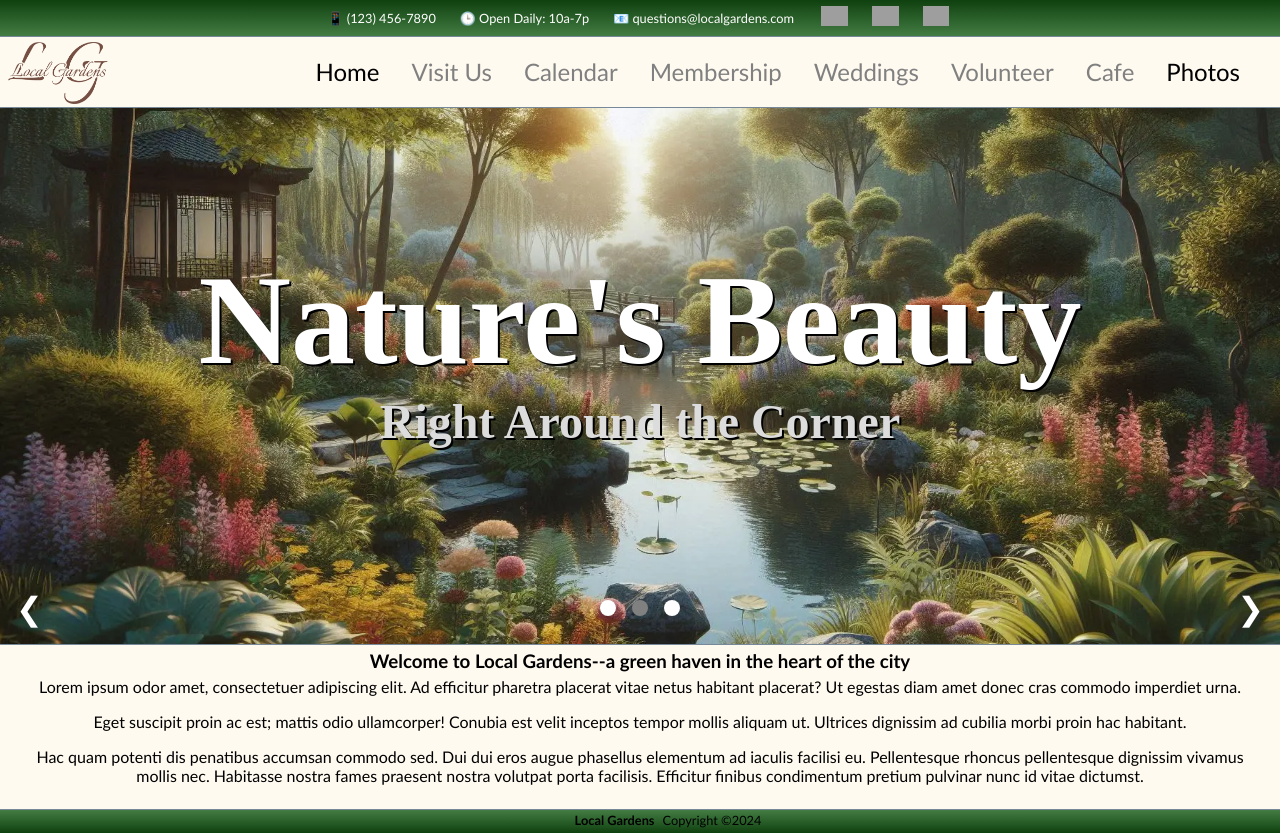
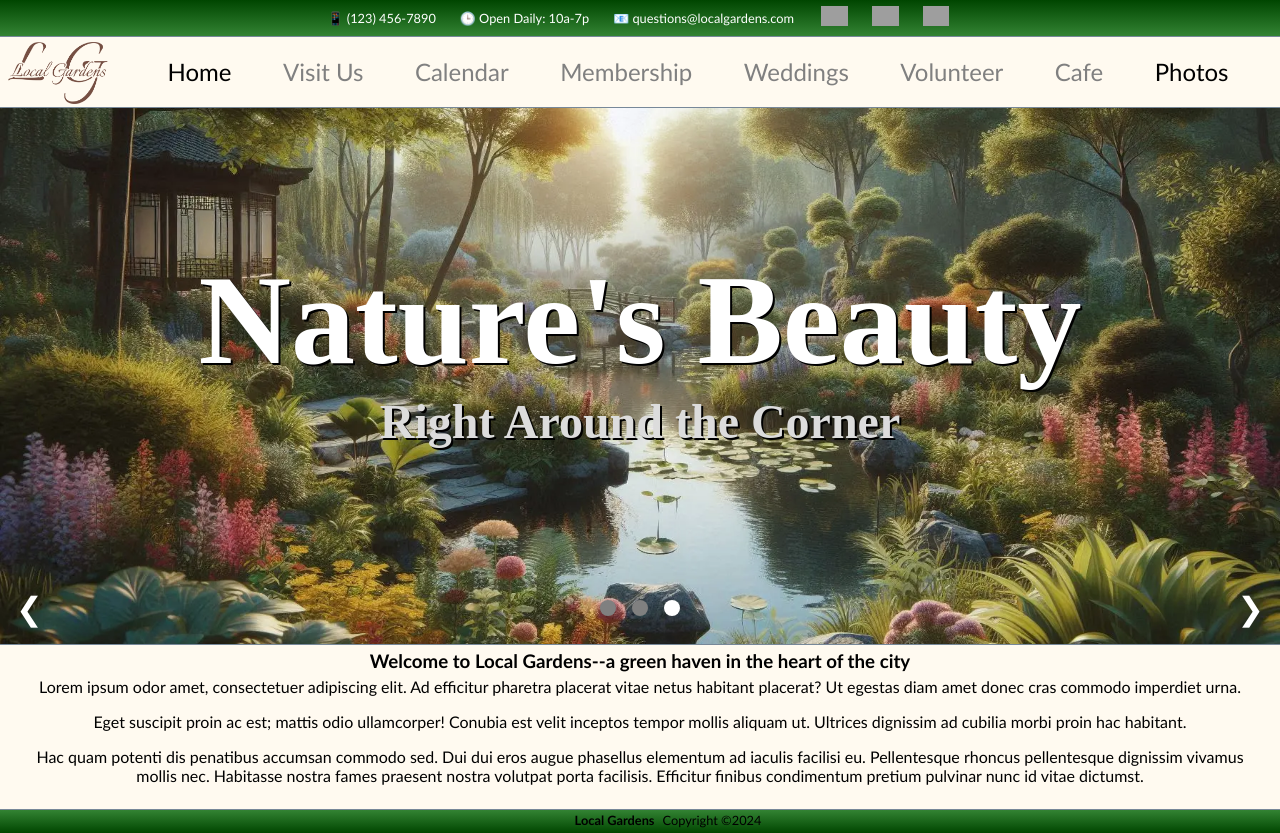
Before and after one commit to lurkGH/garden-website, a plain HTML site: page index.html in a window 1280 px wide. Drawn offline with Linux system fonts and the light colour scheme; grey boxes are pictures that could not be loaded; a web font is replaced by a local one.

Commit message:
feat: improve navbar, minor tweaks

```diff
--- a/css/style.css
+++ b/css/style.css
@@ -18,7 +18,7 @@ body {
 
 /*Header*/
 header {
-  background-color: rgb(21, 92, 21);
+  background-color: darkgreen;
   background-image: linear-gradient(rgba(0,0,0,0.3), rgba(255,255,255,.2));
   border-style: solid;
   border-width: 0 0 1px 0;
@@ -63,6 +63,7 @@ nav a :hover {
 }
 nav ul {
   display: inline-flex;
+  flex-grow: 1;
   flex-wrap: wrap;
   justify-content: space-evenly;
   gap: .3rem 1rem;
@@ -74,9 +75,14 @@ nav ul li a {
   font-size: 1.25rem;
   color: black;
   text-decoration: none;
+  border-width: 0; /*Hides border when inactive, without shifting elements*/
+  padding: 0 0.3rem;
 }
 nav ul li a:hover {
-  color: #765043;
+  border-style: solid;
+  border-color: tan;
+  background-color: tan;
+  border-radius: 10%;
 }
 nav ul li a:visited {
   color: black;
@@ -88,6 +94,7 @@ nav ul li a:visited {
   }
   nav ul li a {
     font-size: 1.5rem;
+    padding: 0.2rem 0.5rem;
   }
 }
 
@@ -96,7 +103,7 @@ footer {
   position: absolute;
   bottom: 0;
   width: 100%;
-  background-color: rgb(21, 92, 21);
+  background-color: darkgreen;
   background-image: linear-gradient(rgba(255,255,255,.2), rgba(0,0,0,0.3));
   border-style: solid;
   border-width: 1px 0 0px 0;
--- a/js/photoGallery.js
+++ b/js/photoGallery.js
@@ -35,7 +35,7 @@ function changeImage(photos) {
     // Sets first thumbnail to appear "selected"
     galleryImages[0].style.filter = "brightness(50%)";
     // Sets caption to first thumbnail's caption
-    caption.innerHTML = photos[0].caption;
+    caption.textContent = photos[0].caption;
 
     // Loops through each element, adding click event listener
     Array.from(galleryImages).forEach((item, index) => {
@@ -43,7 +43,7 @@ function changeImage(photos) {
             // Sets highlightImage source
             highlightImage.src = photos[index].source;
             // Sets caption
-            caption.innerHTML = photos[index].caption;
+            caption.textContent = photos[index].caption;
             // Prevents the change being applied to the same image clicked twice
             if (previousImage != galleryImages[index]) {
                 previousImage.style.filter = "brightness(100%)"
--- a/js/slideshow.js
+++ b/js/slideshow.js
@@ -29,14 +29,14 @@ function preload(_slides, callback) {
 function toggleTransition(applyTransition) {
     let slideshow = document.getElementsByClassName("slideshow")[0];
     let circles = document.getElementsByClassName("circle");
-    // Resets all circles to default white
+    // Resets all circles to default brightness
     for (let i = 0; i < circles.length; i++) {
-        circles[i].style.backgroundColor = "white";
+        circles[i].style.filter = "brightness(100%)";
     }
 
-    // Set the current circle to gray
+    // Shades the current circle darker
     if (circles[currIndex]) {
-        circles[currIndex].style.backgroundColor = "gray";
+        circles[currIndex].style.filter = "brightness(50%)";
     }
     // Toggles the transition effect based on the parameter
     slideshow.style.transition = applyTransition ? "background-image 1s linear" : "none";
```
